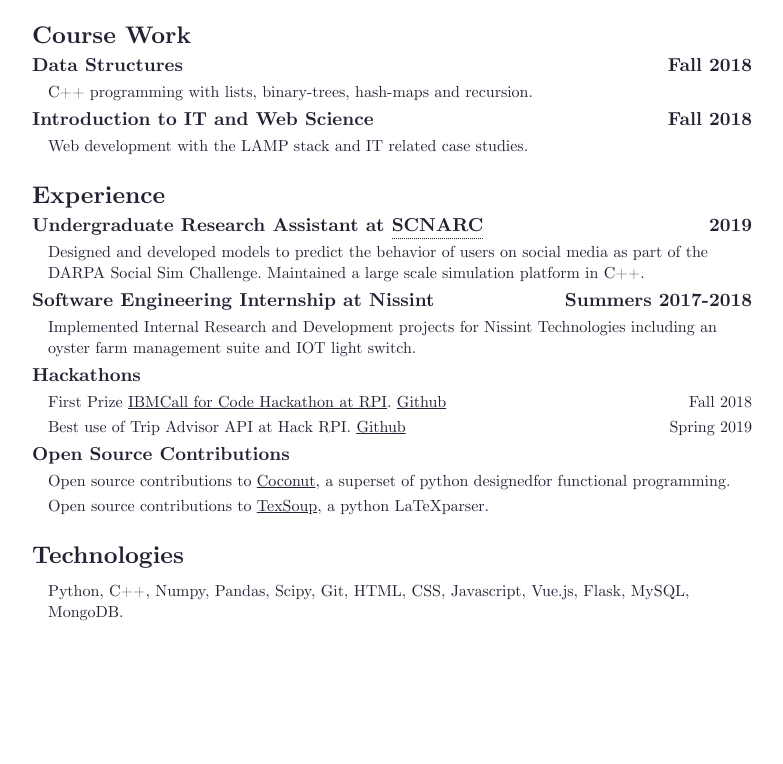
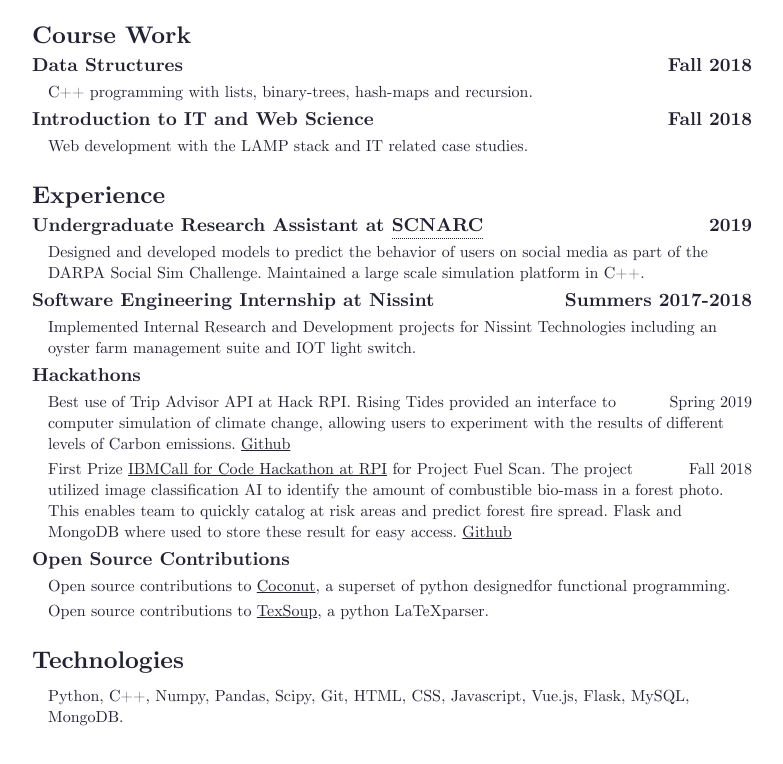
Before and after one commit to Boscillator/boscillator.github.io, a plain HTML site: page index.html in a window 1280 px wide. Shown: the part 1145-1909 px from the top of the page, without its empty margins (248-1031 px from the left). Before the commit the page ends 1808 px from the top, so only its background shows below. Drawn offline with Linux system fonts and the light colour scheme.

Commit message:
Added hackathon descriptions

```diff
--- a/index.html
+++ b/index.html
@@ -30,9 +30,11 @@
             <h3>Rensselaer Polytechnic Institute. Troy N.Y. <span class="right-text">May 2022</span></h3>
             <p>GPA: 3.33</p>
             <p>Bachelor of Science in Information Technology and Web Sciences.</p>
+            <p class="no-web">Course work: Data Structures (fall 2018), Introduction to IT and Web Science (fall 2018)
+            </p>
         </section>
 
-        <section>
+        <section class="no-print">
             <h2>Course Work</h2>
             <h3>Data Structures <span class="right-text">Fall 2018</span></h3>
             <p>C++ programming with lists, binary-trees, hash-maps and recursion.</p>
@@ -44,7 +46,8 @@
         <section>
             <h2>Experience</h2>
             <h3>Undergraduate Research Assistant at <abbr
-                    title="Social Cognitive Networks Academic Research Center">SCNARC</abbr> <span class="right-text">2019</span></h3>
+                    title="Social Cognitive Networks Academic Research Center">SCNARC</abbr> <span
+                    class="right-text">2019</span></h3>
             <p>Designed and developed models to predict the behavior of users on social media as part of the DARPA
                 Social Sim Challenge. Maintained a large scale simulation platform in C++.</p>
 
@@ -55,21 +58,31 @@
 
             <h3>Hackathons</h3>
             <p>
-                First Prize <a
-                href="https://news.rpi.edu/content/2018/09/13/call-code-hackathon-natural-disaster-preparedness-and-relief-code-challenge">
-                IBMCall for Code Hackathon at RPI</a>.
-                <a class="no-print" href="https://github.com/24hOrBust/ProjectFuelScan">Github</a>
-                <span class="right-text">Fall 2018</span>
+                <span class="right-text">Spring 2019</span>
+                Best use of Trip Advisor API at Hack RPI.
+                Rising Tides provided an interface to computer simulation of climate change, allowing users to
+                experiment with the results of different levels of Carbon emissions.
+                <a class="no-print" href="https://github.com/24hOrBust/RisingTide">Github</a>
             </p>
             <p>
-                Best use of Trip Advisor API at Hack RPI.
-                <a class="no-print" href="https://github.com/24hOrBust/RisingTide">Github</a>
-                <span class="right-text">Spring 2019</span></p>
+                <span class="right-text"> Fall 2018</span>
+
+                First Prize <a
+                    href="https://news.rpi.edu/content/2018/09/13/call-code-hackathon-natural-disaster-preparedness-and-relief-code-challenge">
+                    IBMCall for Code Hackathon at RPI</a> for Project Fuel Scan.
+                The project utilized image classification AI to identify the amount of combustible bio-mass in a forest
+                photo.
+                This enables team to quickly catalog at risk areas and predict forest fire spread.
+                Flask and MongoDB where used to store these result for easy access.
+                <a class="no-print" href="https://github.com/24hOrBust/ProjectFuelScan">Github</a>
+            </p>
+
             <div class="no-print">
                 <h3>Open Source Contributions</h3>
                 <p>Open source contributions to <a href="http://coconut-lang.org">Coconut</a>,
                     a superset of python designedfor functional programming.</p>
-                <p>Open source contributions to <a href="https://github.com/alvinwan/TexSoup">TexSoup</a>, a python LaTeXparser.</p>
+                <p>Open source contributions to <a href="https://github.com/alvinwan/TexSoup">TexSoup</a>, a python
+                    LaTeXparser.</p>
             </div>
         </section>
 
```
